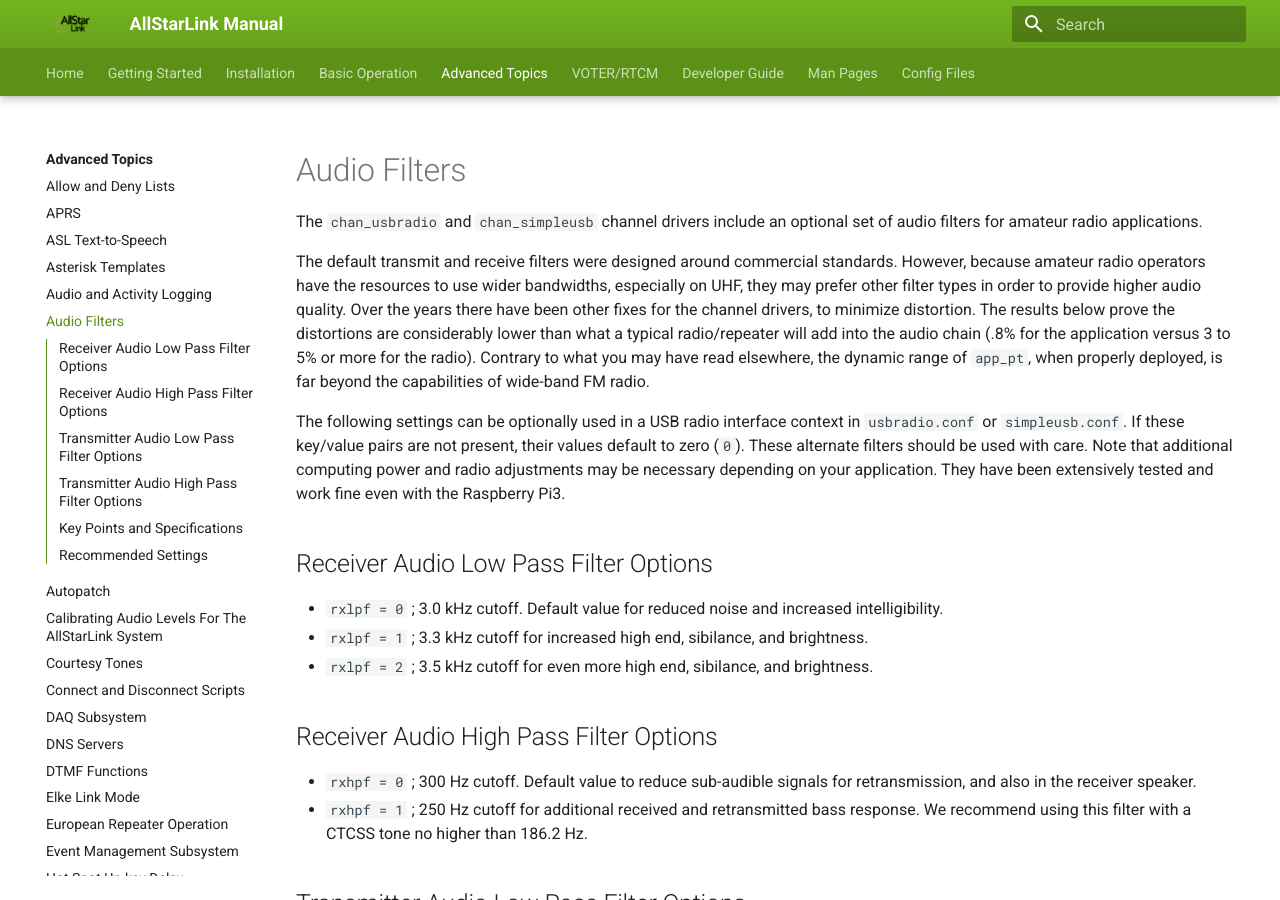
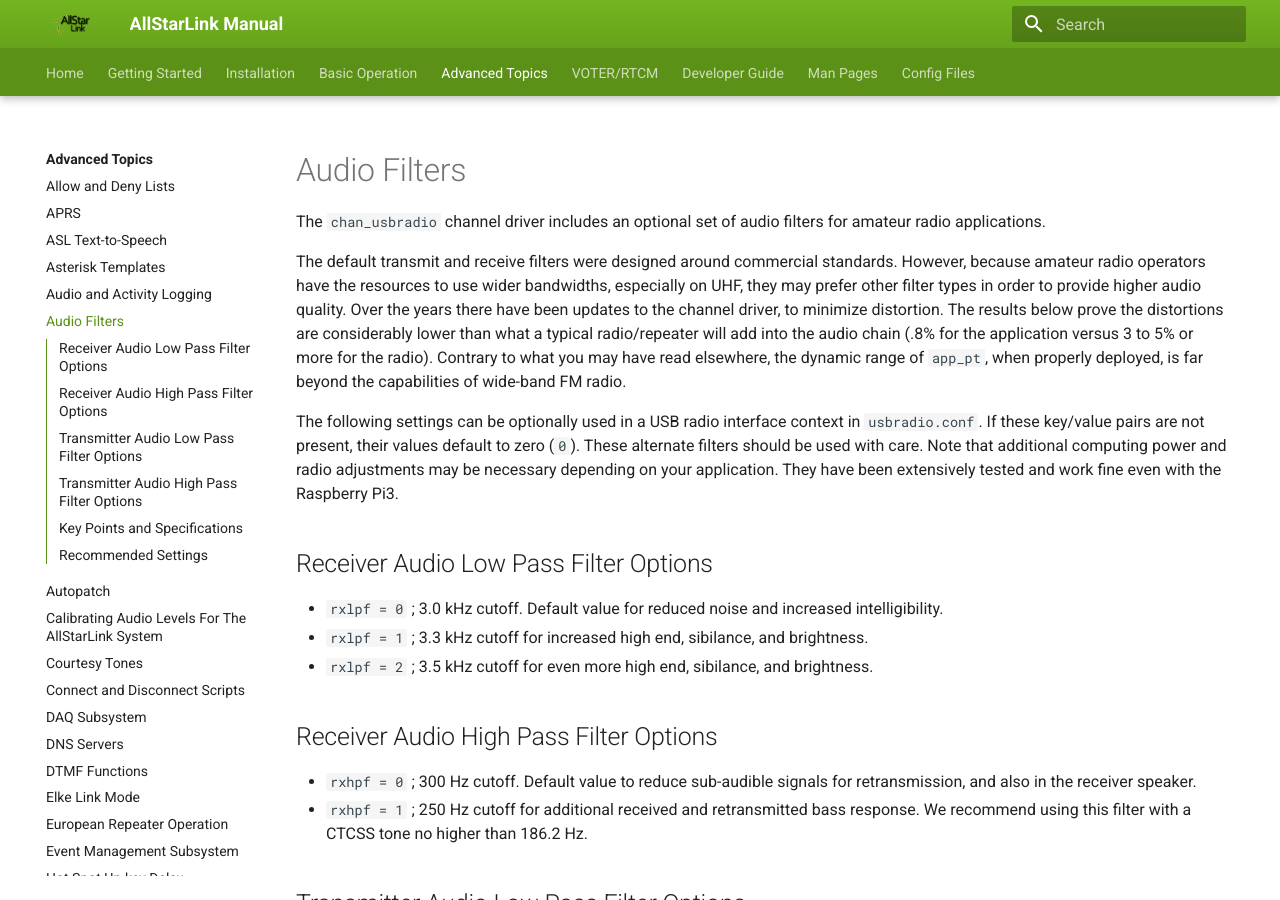
Before and after one commit to AllStarLink/ASL3-Manual, an MkDocs documentation site: the page built from docs/adv-topics/audiofilters.md, in a window 1280 px wide and 900 px high. Built offline with MkDocs 1.6.1 and Material for MkDocs 9.7.7, drawn with Linux system fonts in a browser that asks for light colours.

Commit message:
Remove errant references to simpleusb. Update grammar.

```diff
--- a/docs/adv-topics/audiofilters.md
+++ b/docs/adv-topics/audiofilters.md
@@ -1,9 +1,9 @@
 # Audio Filters
-The `chan_usbradio` and `chan_simpleusb` channel drivers include an optional set of audio filters for amateur radio applications.
+The `chan_usbradio` channel driver includes an optional set of audio filters for amateur radio applications.
 
-The default transmit and receive filters were designed around commercial standards. However, because amateur radio operators have the resources to use wider bandwidths, especially on UHF, they may prefer other filter types in order to provide higher audio quality. Over the years there have been other fixes for the channel drivers, to minimize distortion. The results below prove the distortions are considerably lower than what a typical radio/repeater will add into the audio chain (.8% for the application versus 3 to 5% or more for the radio). Contrary to what you may have read elsewhere, the dynamic range of `app_pt`, when properly deployed, is far beyond the capabilities of wide-band FM radio.
+The default transmit and receive filters were designed around commercial standards. However, because amateur radio operators have the resources to use wider bandwidths, especially on UHF, they may prefer other filter types in order to provide higher audio quality. Over the years there have been updates to the channel driver, to minimize distortion. The results below prove the distortions are considerably lower than what a typical radio/repeater will add into the audio chain (.8% for the application versus 3 to 5% or more for the radio). Contrary to what you may have read elsewhere, the dynamic range of `app_pt`, when properly deployed, is far beyond the capabilities of wide-band FM radio.
 
-The following settings can be optionally used in a USB radio interface context in `usbradio.conf` or `simpleusb.conf`. If these key/value pairs are not present, their values default to zero (`0`). These alternate filters should be used with care. Note that additional computing power and radio adjustments may be necessary depending on your application. They have been extensively tested and work fine even with the Raspberry Pi3.
+The following settings can be optionally used in a USB radio interface context in `usbradio.conf`. If these key/value pairs are not present, their values default to zero (`0`). These alternate filters should be used with care. Note that additional computing power and radio adjustments may be necessary depending on your application. They have been extensively tested and work fine even with the Raspberry Pi3.
 
 ## Receiver Audio Low Pass Filter Options
 * `rxlpf = 0`                       ; 3.0 kHz cutoff. Default value for reduced noise and increased intelligibility.
```
